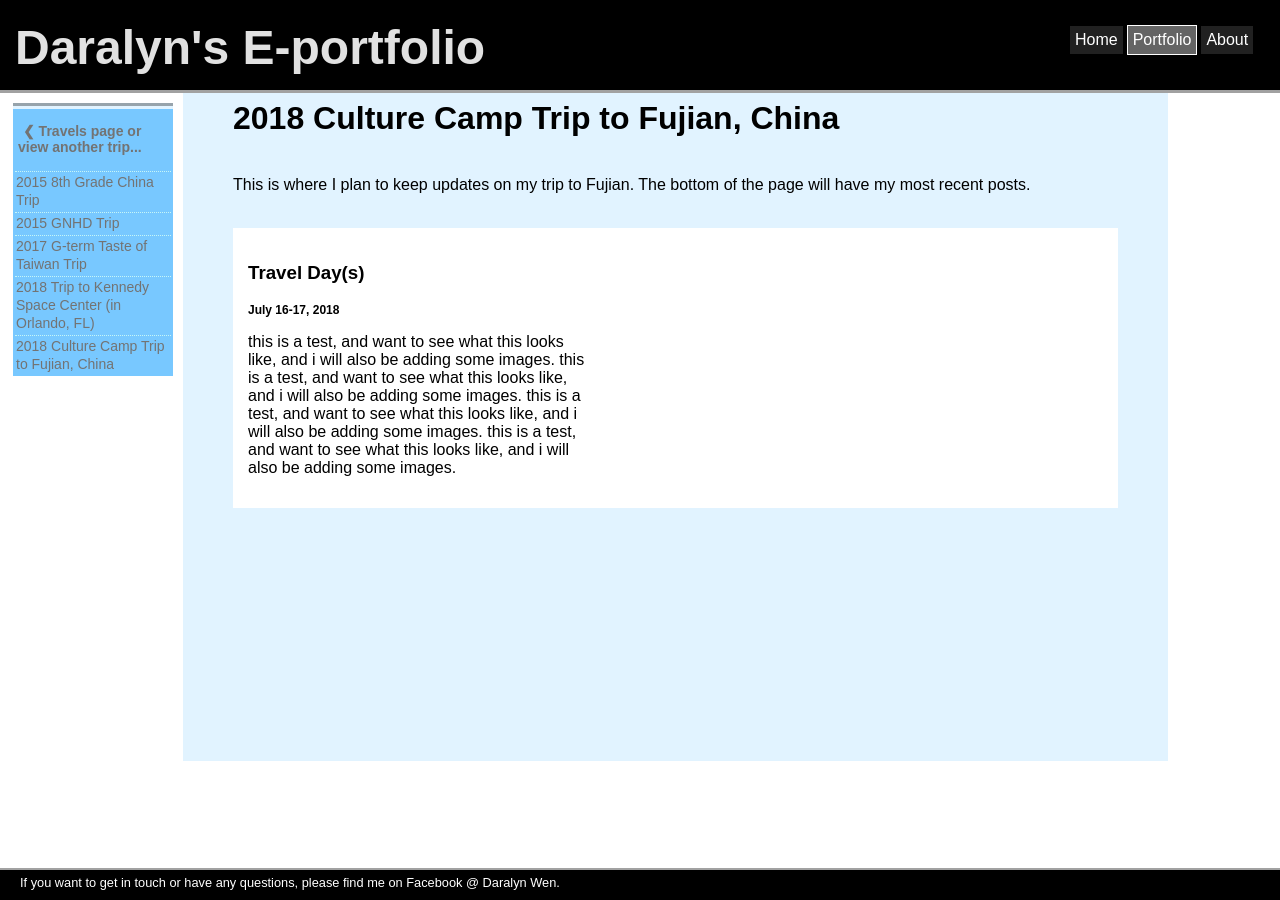
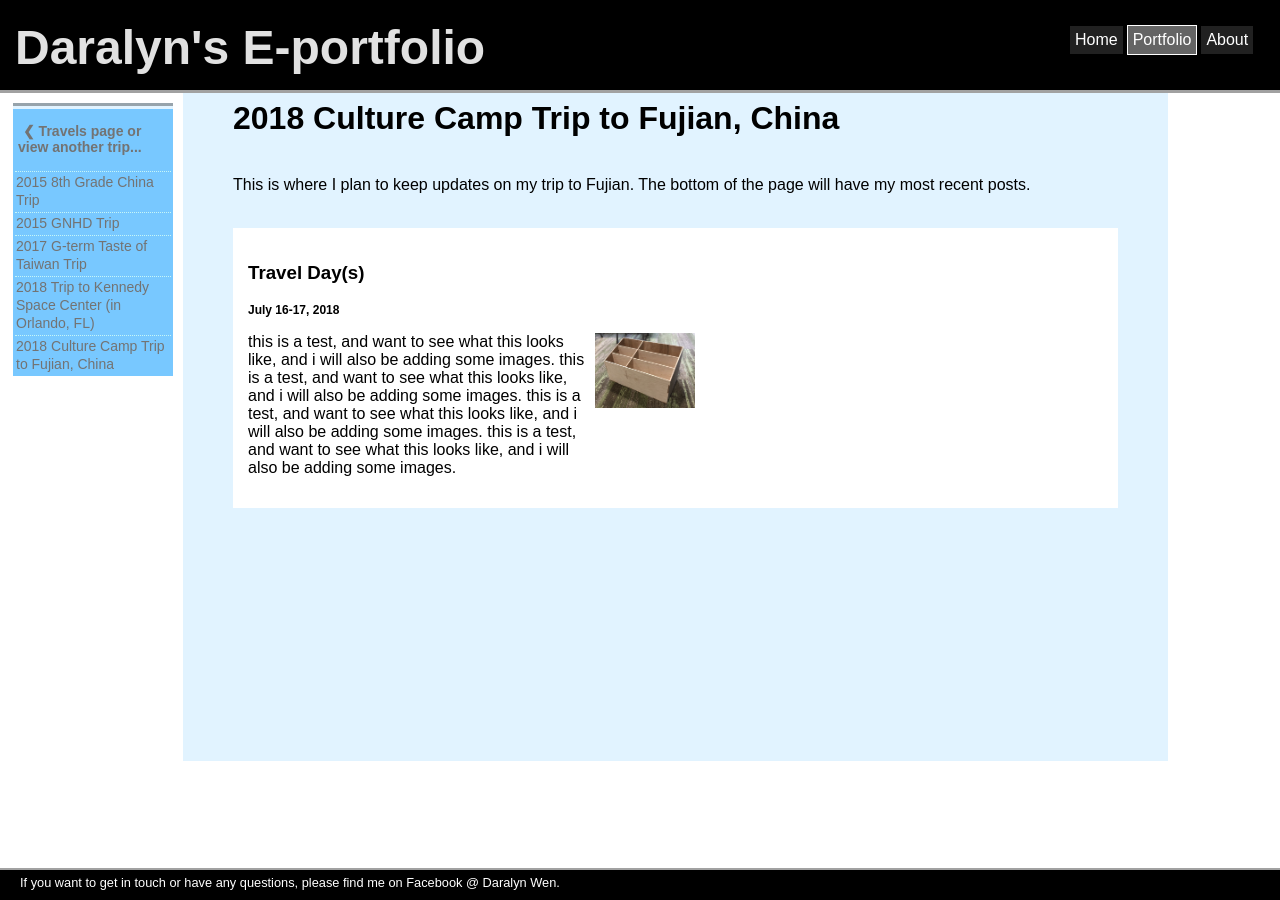
Before and after one commit to daralyn/daralyn.github.io, a Jekyll site: the page built from portfolio/travels/2018fujian.html, in a window 1280 px wide. Built offline with Jekyll 4.4.1, drawn with Linux system fonts in a browser that asks for light colours.

Commit message:
Update 2018fujian.html

```diff
--- a/portfolio/travels/2018fujian.html
+++ b/portfolio/travels/2018fujian.html
@@ -46,6 +46,7 @@ title: Daralyn's 2018 Culture Camp Trip to Fujian, China
 			</p>
 		</div>
 		<div class="travelupdatepics">
+			<img src="https://daralyn.github.io/photos/engineering/flatpackproject.jpg" alt="hi">
 			<img src="" alt="">
 			<img src="" alt="">
 		</div>
```
